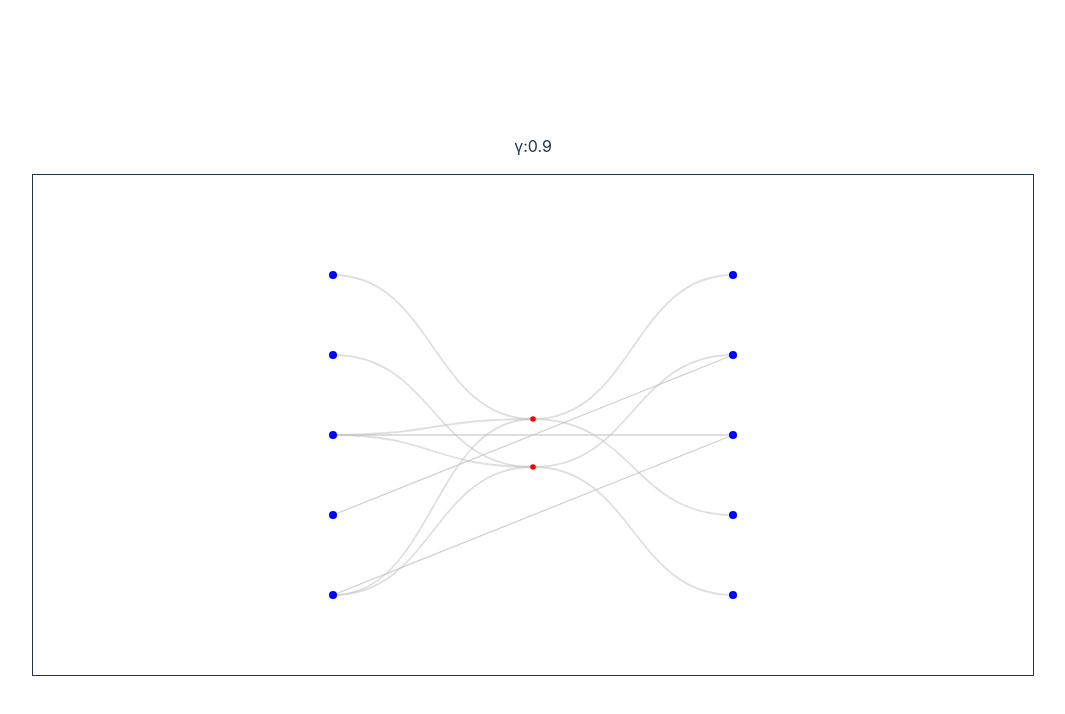
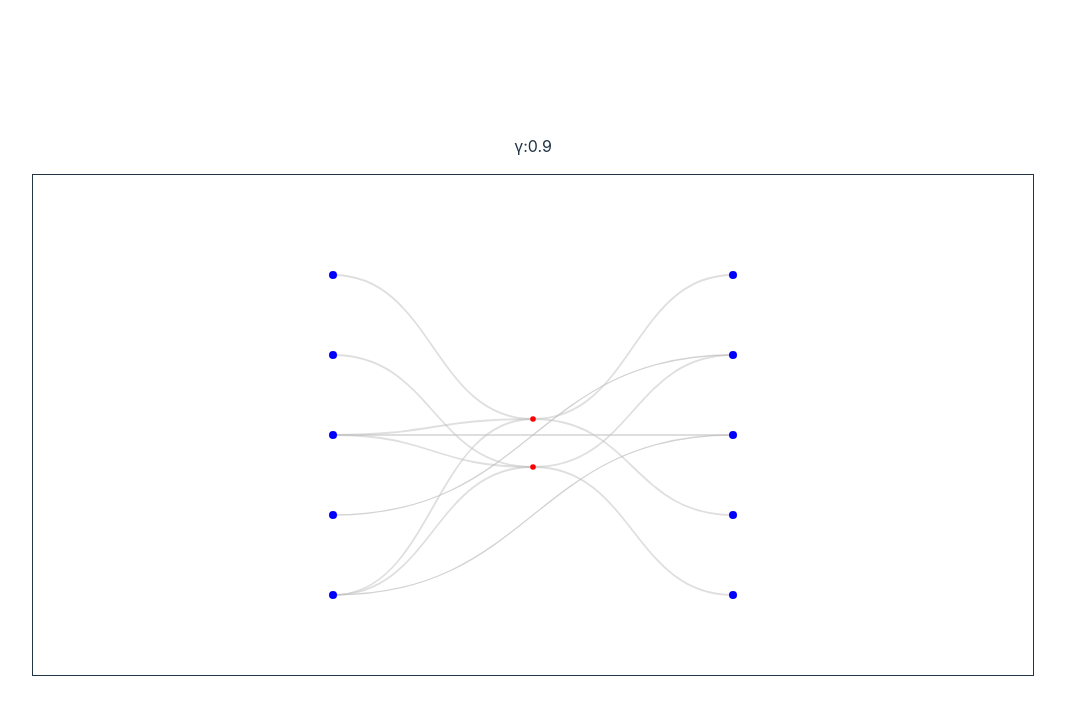
Before and after one commit to vdslab/biclique-bundling, a React (Vite) app: page / in a window 1280 px wide. Shown: the top 714 px of the page, without its empty margins (107-1172 px from the left). Built offline with nearby package versions, Linux system fonts and the light colour scheme.

Commit message:
線を曲線に変更した

```diff
--- a/src/App.jsx
+++ b/src/App.jsx
@@ -46,11 +46,8 @@ function App() {
 
           {lines?.map((line, key) => {
             return (
-              <line
-                x1={line.x1}
-                y1={line.y1}
-                x2={line.x2}
-                y2={line.y2}
+              <path
+                d={line}
                 stroke="silver"
                 strokeWidth="1.3"
                 fill="transparent"
--- a/src/hooks/usePaths.jsx
+++ b/src/hooks/usePaths.jsx
@@ -85,10 +85,8 @@ const usePaths = (
 
         console.log(left, right);
         lineData.push({
-          x1: lefts[left].x,
-          y1: lefts[left].y,
-          x2: rights[right].x,
-          y2: rights[right].y,
+          source:[lefts[left].x, lefts[left].y],
+          target:[rights[right].x, rights[right].y]
         });
       }
     }
@@ -102,7 +100,11 @@ const usePaths = (
         return linkGenerator(d);
       })
     );
-    setLines(lineData);
+    setLines(
+      lineData.map((d)=> {
+        return linkGenerator(d);
+      })
+    );
   }, [maximalNodes]);
 
   return { paths, lines, leftNodes, rightNodes, midNodes };
```
